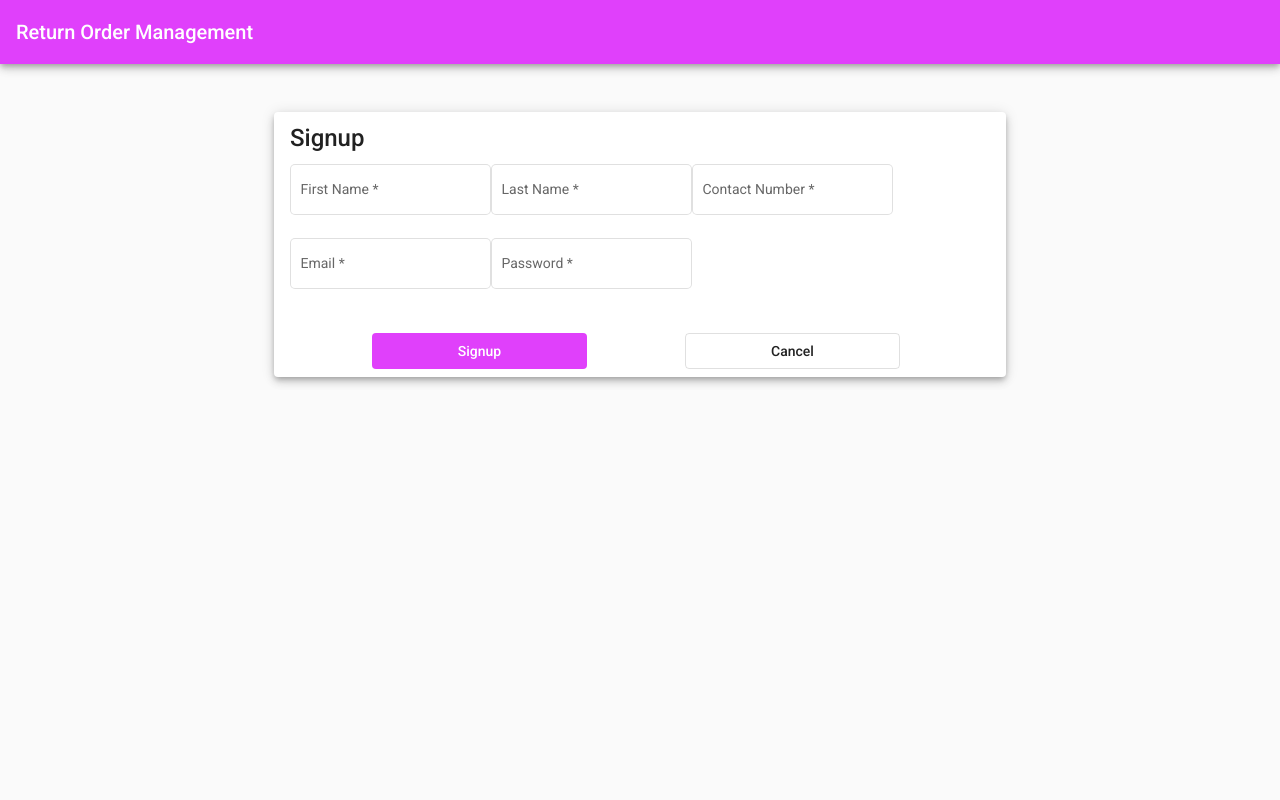
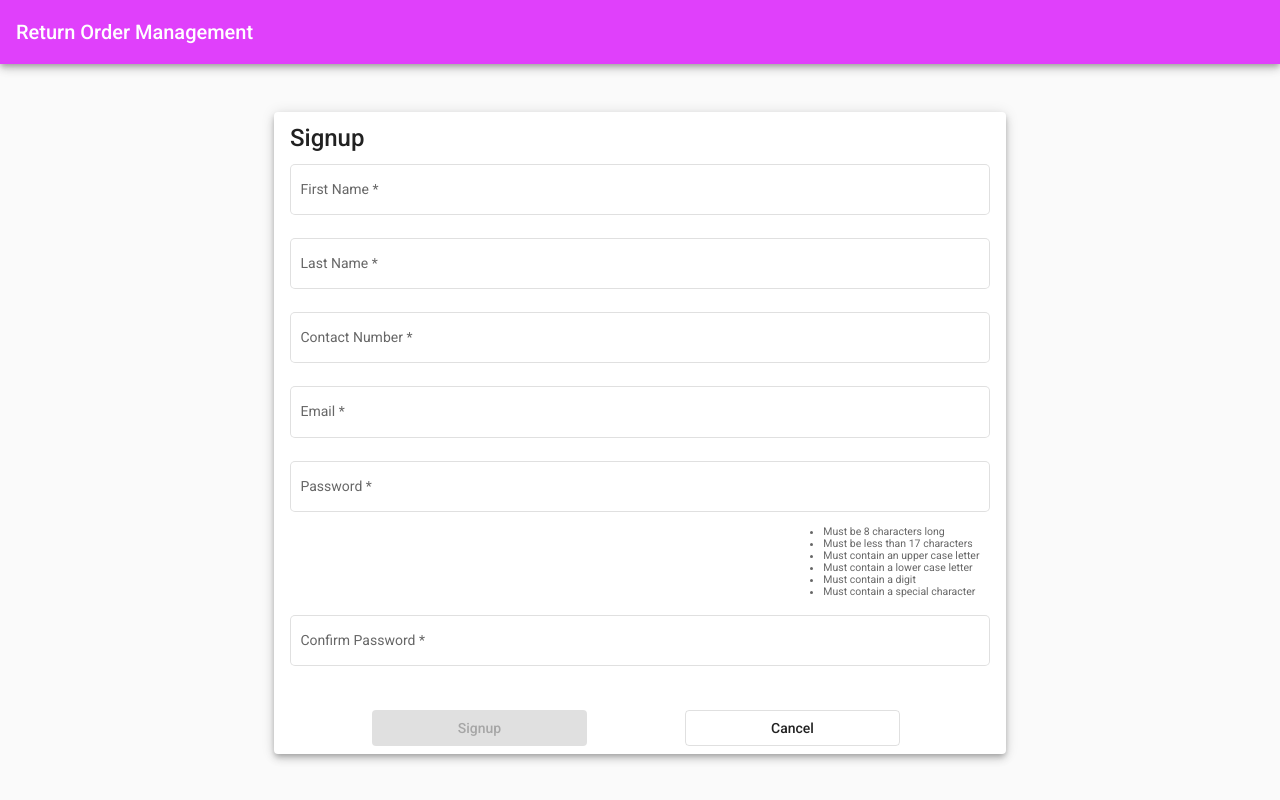
Before and after one commit to RitamChakraborty/return_order_management_frontend, an Angular app: page /signup in a window 1280 px wide. Built offline with nearby package versions, Linux system fonts and the light colour scheme; no server answers.

Commit message:
Add sign up form validation

```diff
--- a/src/app/view/signup/signup.component.html
+++ b/src/app/view/signup/signup.component.html
@@ -13,15 +13,23 @@
       <mat-form-field appearance="outline">
         <mat-label>First Name</mat-label>
         <input formControlName="firstName" id="firstName" matInput name="firstName" required type="text">
-        <mat-error *ngIf="firstName && firstName.touched && firstName.invalid">
+        <mat-error
+          *ngIf="firstName && firstName.touched && firstName.invalid && !firstName.value">
           First name is required
+        </mat-error>
+        <mat-error
+          *ngIf="firstName && firstName.touched && firstName.invalid && firstName.value">
+          First name can not be more than 30 characters
         </mat-error>
       </mat-form-field>
       <mat-form-field appearance="outline">
         <mat-label>Last Name</mat-label>
         <input formControlName="lastName" id="lastName" matInput name="lastName" required type="text">
-        <mat-error *ngIf="lastName && lastName.touched && lastName.invalid">
+        <mat-error *ngIf="lastName && lastName.touched && lastName.invalid && !lastName.value">
           Last name is required
+        </mat-error>
+        <mat-error *ngIf="lastName && lastName.touched && lastName.invalid && lastName.value">
+          Last name can not be more than 30 character
         </mat-error>
       </mat-form-field>
       <mat-form-field appearance="outline">
@@ -30,28 +38,67 @@
                required type="tel">
         <mat-hint *ngIf="contactNumber && contactNumber.value" align="end">{{contactNumber.value.length}} / 10
         </mat-hint>
-        <mat-error *ngIf="contactNumber && contactNumber.touched && contactNumber.invalid">
+        <mat-error *ngIf="contactNumber && contactNumber.touched && contactNumber.invalid && !contactNumber.value">
           Contact number is required
+        </mat-error>
+        <mat-error *ngIf="contactNumber && contactNumber.touched && contactNumber.invalid && contactNumber.value">
+          Please enter a valid phone number
         </mat-error>
       </mat-form-field>
       <mat-form-field appearance="outline">
         <mat-label>Email</mat-label>
         <input formControlName="email" id="email" matInput name="email" required type="email">
-        <mat-error *ngIf="email && email.touched && email.invalid">
+        <mat-error *ngIf="email && email.touched && email.invalid && !email.value">
+          Email is required
+        </mat-error>
+        <mat-error *ngIf="email && email.touched && email.invalid && email.value">
           Please enter a valid email
         </mat-error>
       </mat-form-field>
-      <mat-form-field appearance="outline">
+      <mat-form-field appearance="outline" style="padding-bottom: 5rem">
         <mat-label>Password</mat-label>
         <input formControlName="password" id="password" matInput name="password" required type="password">
-        <mat-error *ngIf="password && password.touched && password.invalid">
-          Please enter a valid password
+        <mat-hint align="end">
+          <ul>
+            <li>Must be 8 characters long</li>
+            <li>Must be less than 17 characters</li>
+            <li>Must contain an upper case letter</li>
+            <li>Must contain a lower case letter</li>
+            <li>Must contain a digit</li>
+            <li>Must contain a special character</li>
+          </ul>
+        </mat-hint>
+        <mat-error *ngIf="password && password.touched && password.invalid && !password.value">
+          Password is required
+        </mat-error>
+        <mat-error *ngIf="password && password.touched && password.invalid && password.value">
+          <ul>
+            <li>Must be 8 characters long</li>
+            <li>Must be less than 17 characters</li>
+            <li>Must contain an upper case letter</li>
+            <li>Must contain a lower case letter</li>
+            <li>Must contain a digit</li>
+            <li>Must contain a special character</li>
+          </ul>
+        </mat-error>
+      </mat-form-field>
+      <mat-form-field appearance="outline">
+        <mat-label>Confirm Password</mat-label>
+        <input formControlName="confirmPassword" id="confirmPassword" matInput name="confirmPassword" required
+               type="password">
+        <mat-error
+          *ngIf="confirmPassword && confirmPassword.touched &&  confirmPassword.invalid && !confirmPassword.value">
+          Confirm password is required
+        </mat-error>
+        <mat-error
+          *ngIf="confirmPassword && confirmPassword.touched &&  confirmPassword.invalid && confirmPassword.value">
+          Password did not match
         </mat-error>
       </mat-form-field>
     </form>
   </mat-card-content>
   <mat-card-actions>
-    <button (click)="signup()" color="primary" mat-flat-button>Signup</button>
+    <button (click)="signup()" [disabled]="signupForm!.invalid" color="primary" mat-flat-button>Signup</button>
     <button (click)="cancel()" mat-stroked-button>Cancel</button>
   </mat-card-actions>
 </mat-card>
--- a/src/app/view/signup/signup.component.scss
+++ b/src/app/view/signup/signup.component.scss
@@ -1,6 +1,12 @@
 mat-card {
   width: min(80%, 700px);
-  margin: 3rem auto;
+  margin: 1rem auto;
+
+  mat-card-content {
+    mat-form-field {
+      width: 100%;
+    }
+  }
 
   mat-card-actions {
     display: flex;
@@ -13,5 +19,7 @@ mat-card {
 }
 
 @media screen and (min-width: 600px) {
-
+  mat-card {
+    margin: 3rem auto;
+  }
 }
--- a/src/app/view/signup/signup.component.ts
+++ b/src/app/view/signup/signup.component.ts
@@ -1,5 +1,5 @@
 import {Component, OnInit} from '@angular/core';
-import {FormBuilder, FormGroup, Validators} from "@angular/forms";
+import {FormBuilder, FormGroup, ValidationErrors, ValidatorFn, Validators} from "@angular/forms";
 import {AuthenticationService} from "../../service/authentication-service/authentication.service";
 import {HttpErrorResponse} from "@angular/common/http";
 import {Router} from "@angular/router";
@@ -19,15 +19,17 @@ export class SignupComponent implements OnInit {
     private router: Router
   ) {
     this.signupForm = formBuilder.group({
-      firstName: ['', [Validators.required, Validators.max(30)]],
-      lastName: ['', [Validators.required, Validators.max(30)]],
+      firstName: ['', [Validators.required, Validators.maxLength(30)]],
+      lastName: ['', [Validators.required, Validators.maxLength(30)]],
       contactNumber: ['', [Validators.required, Validators.pattern(/^\d{10}$/g)]],
       email: ['', [Validators.required, Validators.email]],
-      password: ['', [Validators.required, Validators.pattern(/^(?=.*\d)(?=.*[a-z])(?=.*[A-Z])(?=.*\W).{8,16}$/g)]]
+      password: ['', [Validators.required, Validators.pattern(/^(?=.*\d)(?=.*[a-z])(?=.*[A-Z])(?=.*\W).{8,16}$/)]],
+      confirmPassword: ['', [Validators.required, this.confirmPasswordValidation()]]
     })
   }
 
-  ngOnInit(): void {
+  get confirmPassword() {
+    return this.signupForm?.get('confirmPassword');
   }
 
   get firstName() {
@@ -50,6 +52,10 @@ export class SignupComponent implements OnInit {
     return this.signupForm?.get('password');
   }
 
+  ngOnInit(): void {
+    this.signupError = '';
+  }
+
   signup() {
     this.authenticationService
       .signup(this.signupForm?.value)
@@ -69,4 +75,20 @@ export class SignupComponent implements OnInit {
   cancel() {
     this.router.navigate(["login"]);
   }
+
+  confirmPasswordValidation(): ValidatorFn {
+    return (control): ValidationErrors | null => {
+      return (
+        this.confirmPassword &&
+        this.confirmPassword.touched &&
+        this.confirmPassword.value !== '' &&
+        this.password !== null &&
+        this.password !== undefined &&
+        this.confirmPassword.value === this.password.value
+      )
+        ? null : {
+          notSame: true
+        }
+    };
+  }
 }
```
